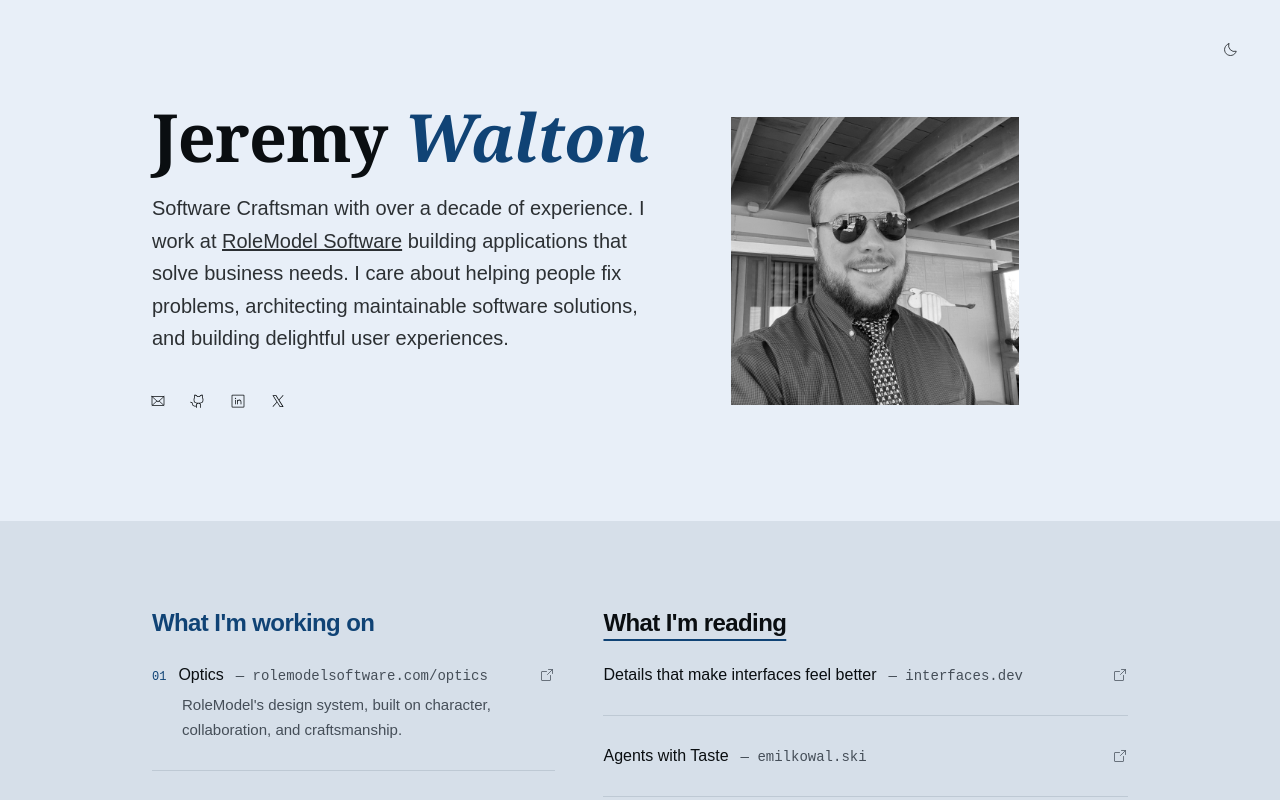
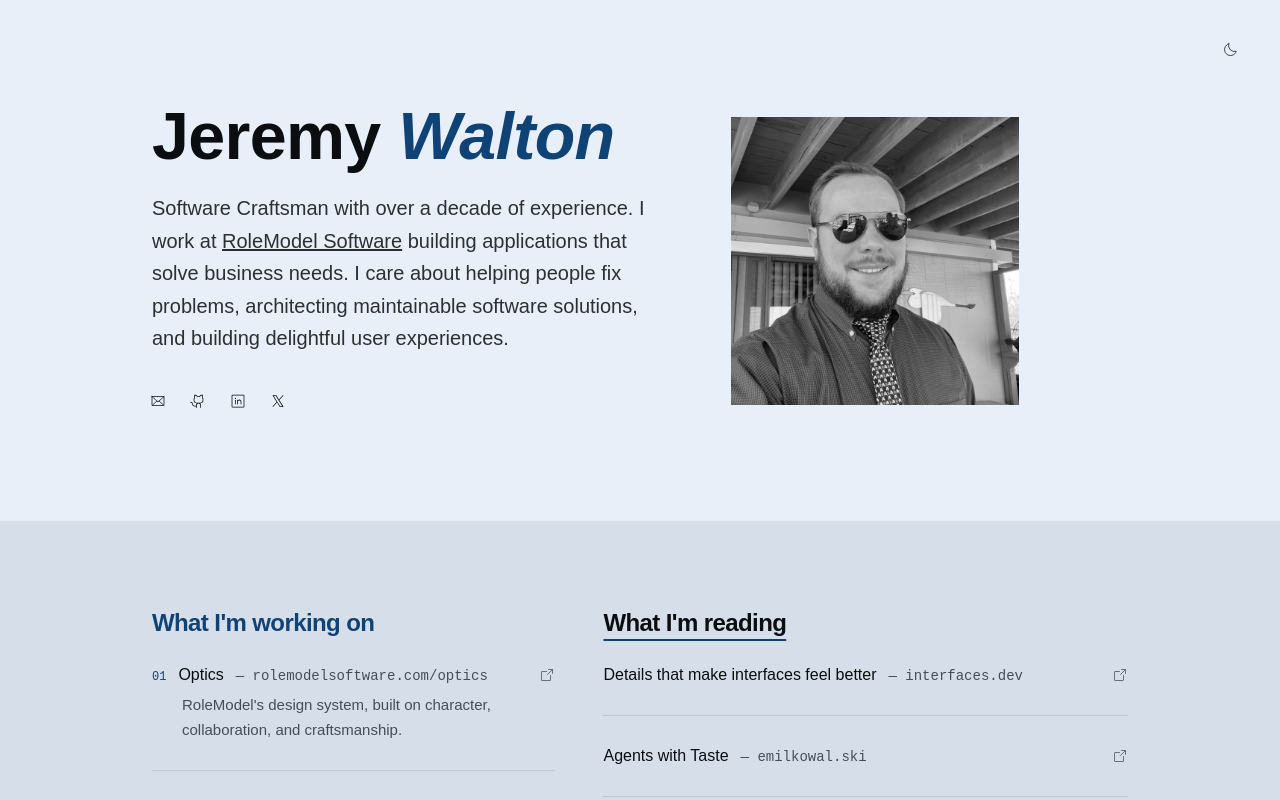
Before and after one commit to Jeremy-Walton/jeremy-walton.github.io, a React (Vite) app: page / in a window 1280 px wide. Shown: the top 800 px of the page. Built offline with nearby package versions, Linux system fonts and the light colour scheme.

Commit message:
convert intro section to css modules

```diff
--- a/src/components/intro-section.tsx
+++ b/src/components/intro-section/index.tsx
@@ -3,6 +3,8 @@ import { Button } from "@/components/ui/button";
 import { Envelope } from "@/components/icons/envelope";
 import { FlipPhoto } from "@/components/flip-photo";
 import type { ComponentType, CSSProperties } from "react";
+
+import styles from "./intro-section.module.css";
 
 // --i is the entrance beat: each item waits its turn. See [data-intro-item]
 // in index.css. Beats live here so the whole sequence reads in one place.
@@ -29,29 +31,21 @@ function ContactIcon({ label, href, Icon }: ContactIconProps) {
 
 function Headline() {
   return (
-    <h1
-      data-intro-item
-      style={beat(0)}
-      className="font-serif text-[clamp(2.5rem,1.75rem+3vw,4.5rem)] font-bold leading-[1.05] tracking-[-0.01em] text-foreground"
-    >
-      Jeremy <span className="italic text-primary">Walton</span>
+    <h1 data-intro-item style={beat(0)} className={styles["intro__headline"]}>
+      Jeremy <span className={styles["intro__surname"]}>Walton</span>
     </h1>
   );
 }
 
 function Bio() {
   return (
-    <p
-      data-intro-item
-      style={beat(1)}
-      className="mt-5 max-w-[65ch] text-lg leading-relaxed text-foreground/85 md:text-xl"
-    >
+    <p data-intro-item style={beat(1)} className={styles["intro__bio"]}>
       Software Craftsman with over a decade of experience. I work at{" "}
       <a
         href="https://rolemodelsoftware.com/"
         target="_blank"
         rel="noreferrer"
-        className="underline transition-colors duration-150 hover:text-primary"
+        className={styles["intro__bio-link"]}
       >
         RoleModel Software
       </a>{" "}
@@ -62,7 +56,7 @@ function Bio() {
 
 function ContactLinks() {
   return (
-    <div data-intro-item style={beat(2)} className="mt-7 -ml-3 flex items-center gap-1">
+    <div data-intro-item style={beat(2)} className={styles["intro__contacts"]}>
       <ContactIcon label="Email" href="mailto:jeremy.patrick.walton@gmail.com" Icon={Envelope} />
       <ContactIcon label="GitHub" href="https://github.com/Jeremy-Walton" Icon={GithubLogoIcon} />
       <ContactIcon label="LinkedIn" href="https://www.linkedin.com/in/jeremy-walton/" Icon={LinkedinLogoIcon} />
@@ -73,7 +67,7 @@ function ContactLinks() {
 
 function ProfilePhoto() {
   return (
-    <div data-intro-item style={beat(1)} className="mx-auto w-full max-w-72 lg:mx-0">
+    <div data-intro-item style={beat(1)} className={styles["intro__photo"]}>
       <FlipPhoto />
     </div>
   );
@@ -81,7 +75,7 @@ function ProfilePhoto() {
 
 export function IntroSection() {
   return (
-    <header className="grid gap-10 lg:grid-cols-[1.3fr_1fr] lg:items-center lg:gap-16">
+    <header className={styles["intro"]}>
       <div>
         <Headline />
         <Bio />
--- /dev/null
+++ b/src/components/intro-section/intro-section.module.css
@@ -0,0 +1,65 @@
+.intro {
+  display: grid;
+  gap: calc(var(--spacing) * 10);
+
+  .intro__headline {
+    font-family: var(--font-serif);
+    font-size: clamp(2.5rem, 1.75rem + 3vw, 4.5rem);
+    font-weight: 700;
+    line-height: 1.05;
+    letter-spacing: -0.01em;
+    color: var(--foreground);
+  }
+
+  .intro__surname {
+    font-style: italic;
+    color: var(--primary);
+  }
+
+  .intro__bio {
+    max-width: 65ch;
+    margin-top: calc(var(--spacing) * 5);
+    font-size: var(--text-lg);
+    line-height: var(--leading-relaxed);
+    color: color-mix(in oklab, var(--foreground) 85%, transparent);
+
+    @media (width >= 48rem) {
+      font-size: var(--text-xl);
+    }
+  }
+
+  .intro__bio-link {
+    text-decoration: underline;
+    transition: color 150ms;
+
+    &:hover {
+      color: var(--primary);
+    }
+  }
+
+  .intro__contacts {
+    display: flex;
+    align-items: center;
+    gap: var(--spacing);
+    margin-top: calc(var(--spacing) * 7);
+    /* Pulls the row's first icon back so its glyph, not the button's padding,
+       lines up with the headline's left edge. */
+    margin-left: calc(var(--spacing) * -3);
+  }
+
+  .intro__photo {
+    width: 100%;
+    max-width: calc(var(--spacing) * 72);
+    margin-inline: auto;
+  }
+
+  @media (width >= 64rem) {
+    grid-template-columns: 1.3fr 1fr;
+    align-items: center;
+    gap: calc(var(--spacing) * 16);
+
+    .intro__photo {
+      margin-inline: 0;
+    }
+  }
+}
```
